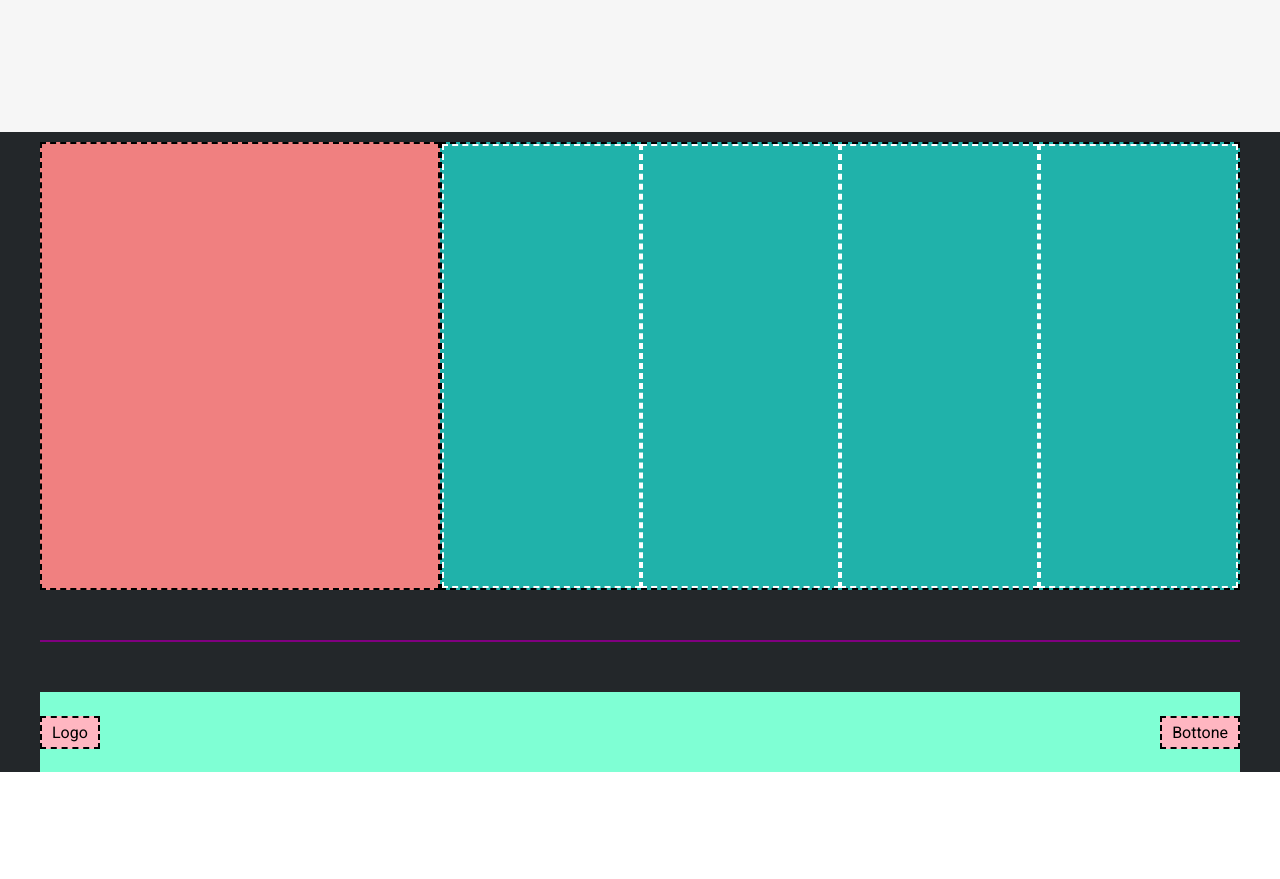
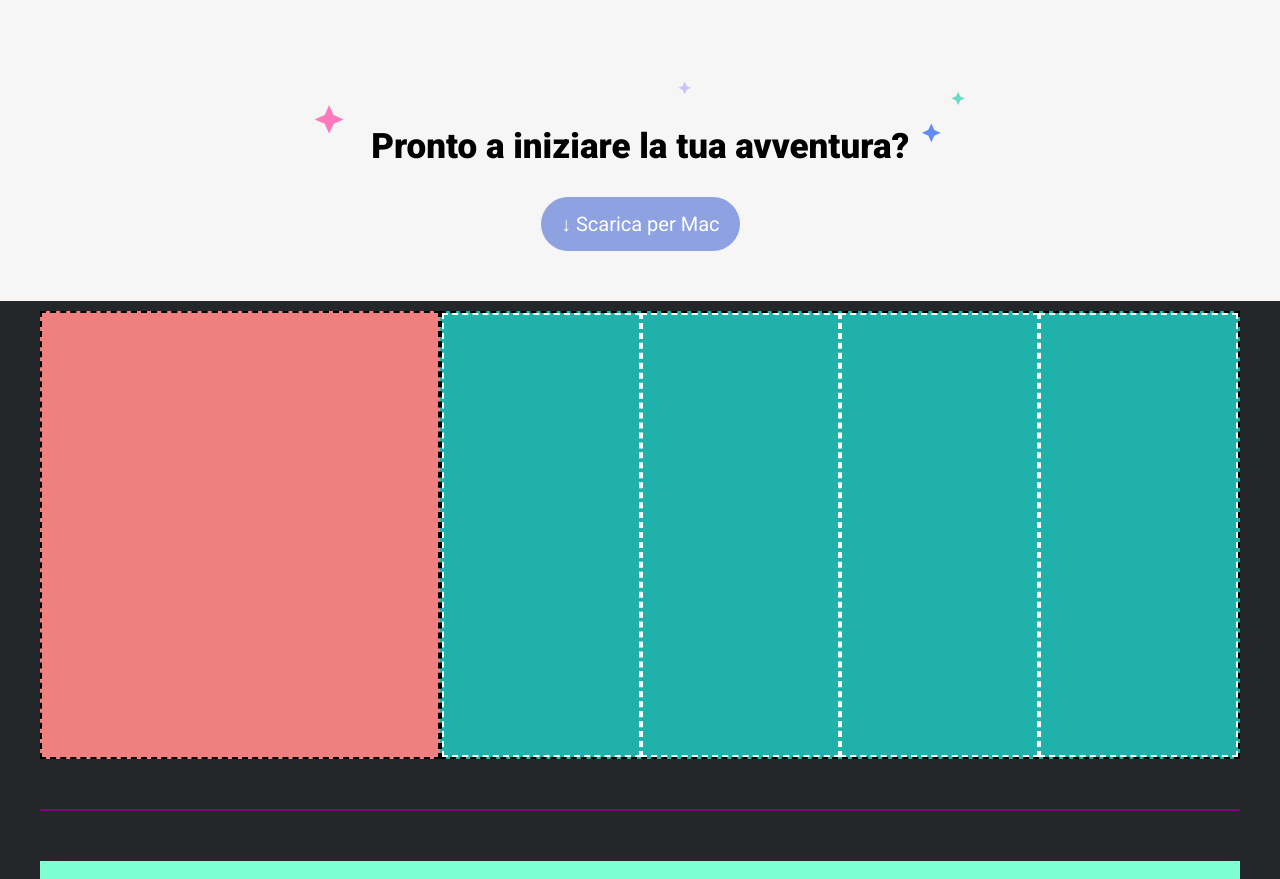
Before and after one commit to FedericaPozzer/htmlcss-discord, a plain HTML site: page index.html in a window 1280 px wide. Shown: the part 3450-4329 px from the top of the page. Before the commit the page ends 4222 px from the top, so only its background shows below. Drawn offline with Linux system fonts and the light colour scheme.

Commit message:
main re-done (no waves)

```diff
--- a/css/style.css
+++ b/css/style.css
@@ -83,7 +83,7 @@
 	padding: 40px;
 }
 
-.download-buttons > button {
+.download-buttons > button, .ready > button {
 	border-radius: 50px;
 	font-size: 20px;
 	margin: 0 20px;
@@ -146,6 +146,22 @@ main>section>.container {
 	height: 728px;
 }
 
+.ready > img {
+	height: 60px;
+}
+
+.ready > h3 {
+	margin-top: -20px;
+	font-size: 35px;
+	font-weight: 900;
+}
+
+.ready > button {
+	margin-top: 30px;
+	background-color: #8ea1e1;
+	color: white;
+}
+
 /* FOOTER */
 
 .footer-main {
--- a/index.html
+++ b/index.html
@@ -121,6 +121,16 @@
 
 					<img src="./img/item4-big.svg" alt="Tecnologia">
 
+					<div class="ready">
+
+						<img src="./img/stars.svg" alt="Stars">
+
+						<h3>Pronto a iniziare la tua avventura?</h3>
+
+						<button class="bg-w"><span>&darr;</span> Scarica per Mac</button>
+
+					</div>
+
 				</div>
 
 			</div>
```
